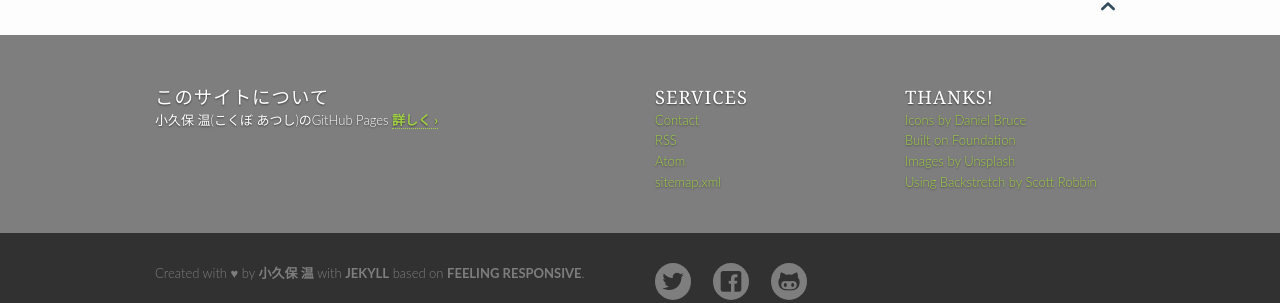
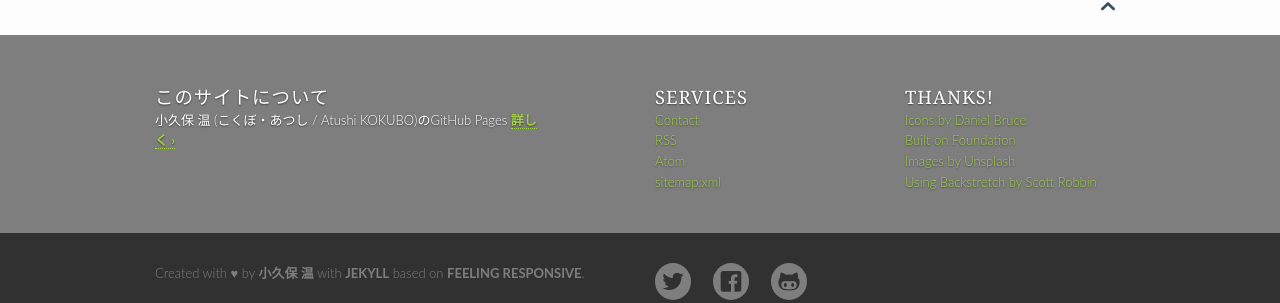
Before and after one commit to akokubo/akokubo.github.io, a Jekyll site: the page built from pages/pages-root-folder/index.md, in a window 1280 px wide and 900 px high, scrolled down 729 px. Shown: the part 556-859 px from the top of the window. Built offline with Jekyll 4.4.1, drawn with Linux system fonts in a browser that asks for light colours.

Commit message:
ページのタイトルとロゴの変更

```diff
--- a/_config.yml
+++ b/_config.yml
@@ -8,14 +8,14 @@
 #                                                 /____/
 #
 # Title of your website
-title: "りさんかされたたましい"
+title: "小久保温のGitHub Pages"
 
 # The slogan describes your website and is used on homepage in <title> and other important places
-slogan: "ふぃじっくす こんぴゅーた えすえふ すぴりちゅある まいんど"
+slogan: "りさんかされたたましい: ふぃじっくす こんぴゅーた えすえふ すぴりちゅある まいんど"
 
 
 # The description is used on homepage and in the footer to quickly describe your website. Use a maximum of 150 characters for SEO-purposes.
-description: "小久保 温(こくぼ あつし)のGitHub Pages"
+description: "小久保 温 (こくぼ・あつし / Atushi KOKUBO)のGitHub Pages"
 
 # Main author of the website
 # See > authors.yml
```
Also changed, not shown: assets/img/logo.png.
